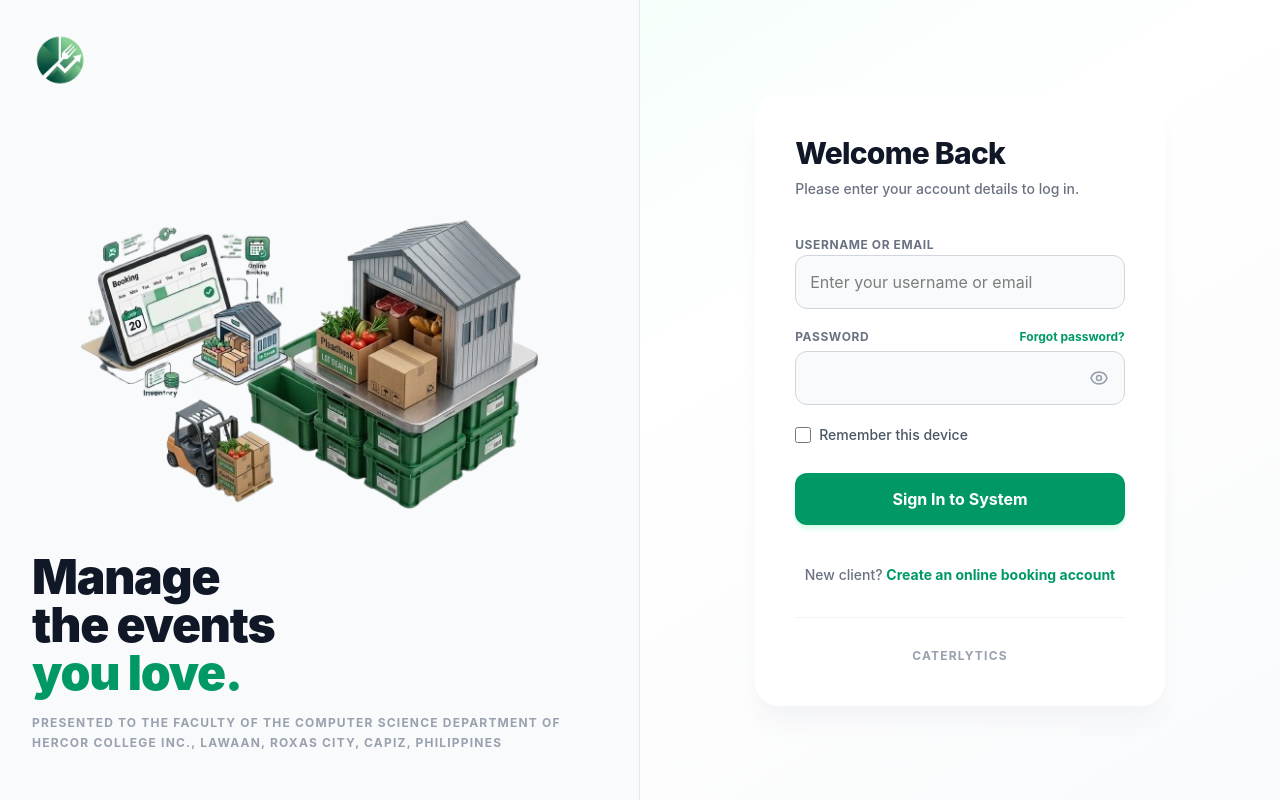
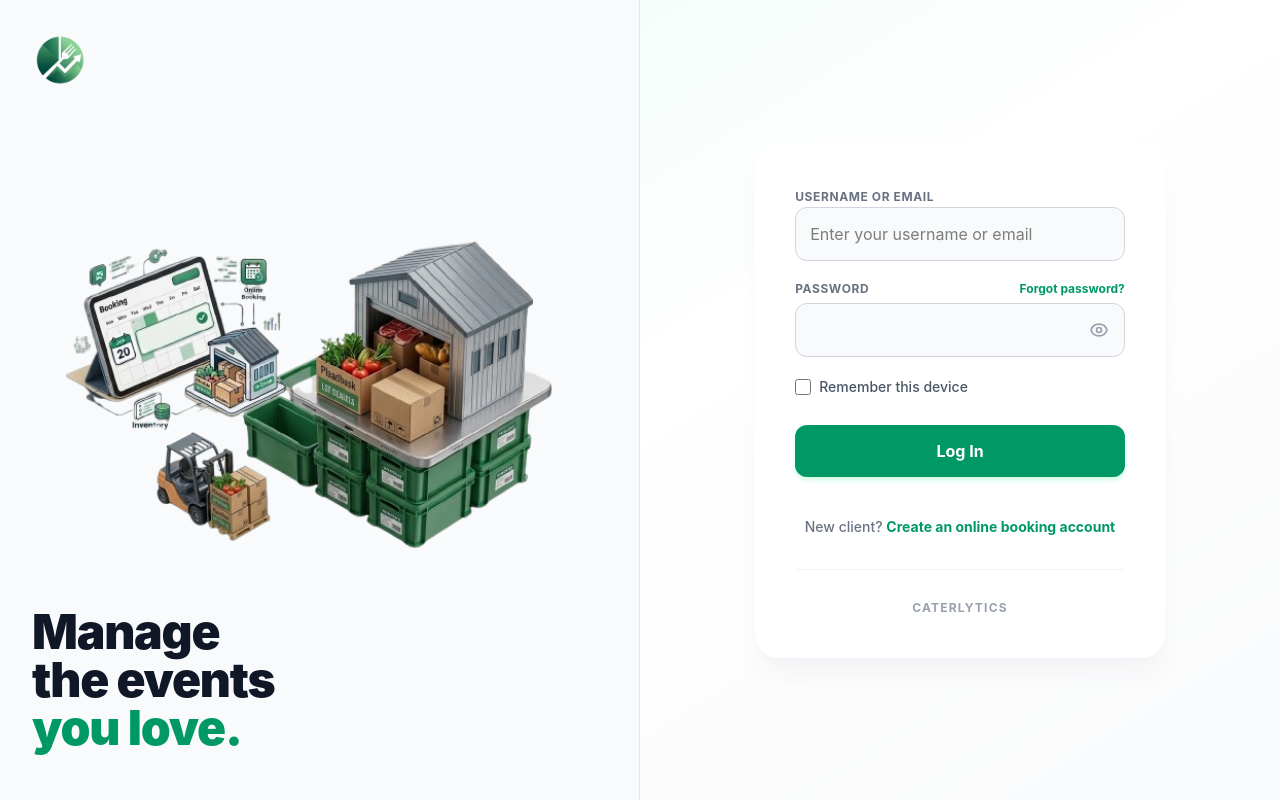
Before and after one commit to jmrvls/caterlytics-frontend, a Vue app: page / in a window 1280 px wide. Built offline with nearby package versions, Linux system fonts and the light colour scheme.

Commit message:
add other featured

```diff
--- a/src/Components/NotificationBell.vue
+++ b/src/Components/NotificationBell.vue
@@ -1,5 +1,13 @@
 <template>
-  <div class="relative">
+  <!--
+    Per the manuscript's Use Case Diagram (Figure 3), Staff's only use cases
+    are Login/Authentication and Manage Payments -- Manage Inventory /
+    Low-Stock Alert belong to Admin and Owner/Manager only. Staff has no
+    Inventory page to act on (see main.js route guard + staffAllowedSections
+    in the sidebars), so this bell -- which is purely a low-stock alert --
+    stays hidden for Staff instead of showing an alert with a dead-end link.
+  -->
+  <div v-if="userRole !== 'Staff'" class="relative">
     <button
       @click="open = !open"
       class="relative p-2 rounded-none text-gray-500 dark:text-gray-400 hover:bg-gray-100 dark:hover:bg-gray-700"
@@ -79,6 +87,15 @@ const router = useRouter()
 const open = ref(false)
 const { lowStockItems, unreadCount, loading, markAllRead } = useNotifications()
 
+const storedUser = (() => {
+  try {
+    return JSON.parse(localStorage.getItem('user') || '{}')
+  } catch {
+    return {}
+  }
+})()
+const userRole = storedUser.role || ''
+
 function goToInventory() {
   open.value = false
   router.push('/admin/inventory')
--- a/src/Views/LoginView.vue
+++ b/src/Views/LoginView.vue
@@ -28,23 +28,12 @@
           the events <br />
           <span class="text-emerald-600">you love.</span>
         </h2>
-
-        <p class="text-xs font-bold text-gray-400 uppercase tracking-widest pt-4 leading-relaxed">
-          Presented to the Faculty of the Computer Science Department of <br />
-          Hercor College Inc., Lawaan, Roxas City, Capiz, Philippines
-        </p>
       </div>
     </div>
 
     <!-- RIGHT SIDE: System Authentic Log In Form Section -->
     <div class="w-full lg:w-1/2 flex items-center justify-center p-8 bg-white lg:bg-transparent">
       <div class="w-full space-y-8 lg:bg-white lg:p-10 lg:rounded-3xl lg:shadow-xl lg:shadow-gray-100" style="max-width: clamp(360px, 32vw, 480px)">
-
-        <!-- Form Header Messaging -->
-        <div class="space-y-2">
-          <h3 class="text-3xl font-extrabold text-gray-900 tracking-tight">Welcome Back</h3>
-          <p class="text-sm text-gray-500 font-medium">Please enter your account details to log in.</p>
-        </div>
 
         <!-- Error Banner -->
         <div v-if="errorMessage" class="bg-red-50 border border-red-200 text-red-600 text-sm font-medium p-3 rounded-xl">
@@ -102,7 +91,7 @@
 
           <!-- Form Submission Controller -->
           <button type="submit" :disabled="isLoading" class="w-full bg-emerald-600 text-white p-3.5 rounded-xl font-bold text-base hover:bg-emerald-700 transition shadow-md shadow-emerald-100 mt-2 disabled:opacity-50">
-            {{ isLoading ? 'Signing in...' : 'Sign In to System' }}
+            {{ isLoading ? 'Logging in...' : 'Log In' }}
           </button>
         </form>
 
--- a/src/services/staffassignmentservice.js
+++ b/src/services/staffassignmentservice.js
@@ -17,7 +17,7 @@ export async function getAssignableStaff() {
 export async function getAssignedStaff(bookingId) {
   const { data, error } = await supabase
     .from('tbl_booking_staff')
-    .select('staff_id, tbl_profiles(id, full_name, contact_number, availability)')
+    .select('staff_id, tbl_profiles!tbl_booking_staff_staff_id_fkey(id, full_name, contact_number, availability)')
     .eq('booking_id', bookingId);
 
   if (error) throw new Error('Failed to load assigned staff.');
@@ -31,7 +31,7 @@ export async function getAssignedStaffForBookings(bookingIds) {
 
   const { data, error } = await supabase
     .from('tbl_booking_staff')
-    .select('booking_id, staff_id, tbl_profiles(id, full_name)')
+    .select('booking_id, staff_id, tbl_profiles!tbl_booking_staff_staff_id_fkey(id, full_name)')
     .in('booking_id', bookingIds);
 
   if (error) throw new Error('Failed to load staff assignments.');
@@ -52,7 +52,7 @@ export async function getStaffScheduleConflicts(eventDate, staffIds, excludeBook
 
   let query = supabase
     .from('tbl_booking_staff')
-    .select('staff_id, tbl_profiles(full_name), tbl_bookings!inner(booking_id, client_name, event_date, booking_status)')
+    .select('staff_id, tbl_profiles!tbl_booking_staff_staff_id_fkey(full_name), tbl_bookings!inner(booking_id, client_name, event_date, booking_status)')
     .in('staff_id', staffIds)
     .eq('tbl_bookings.event_date', eventDate)
     .in('tbl_bookings.booking_status', ['Pending', 'Confirmed']);
@@ -188,7 +188,7 @@ export async function getUnavailableStaffOnDate(eventDate, staffIds) {
 
   const { data, error } = await supabase
     .from('tbl_staff_unavailability')
-    .select('staff_id, reason, tbl_profiles(full_name)')
+    .select('staff_id, reason, tbl_profiles!tbl_staff_unavailability_staff_id_fkey(full_name)')
     .eq('unavailable_date', eventDate)
     .in('staff_id', staffIds);
 
```
